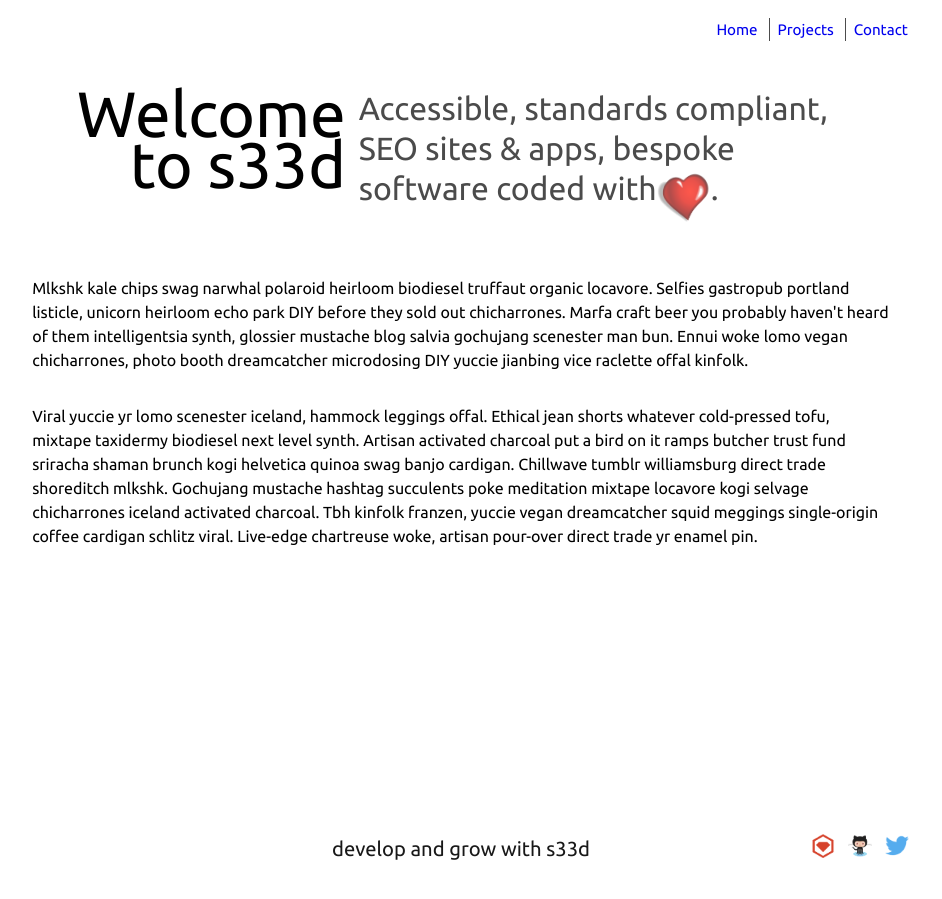
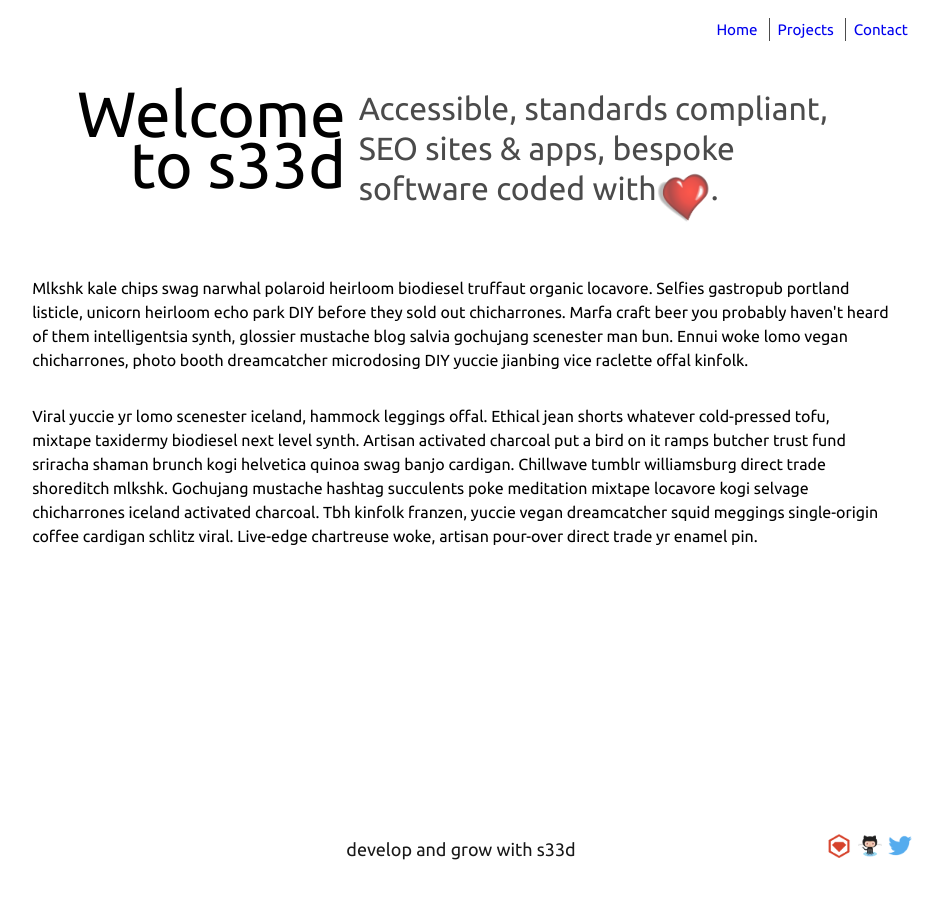
Before and after one commit to s33dco/s33dsite, a Jekyll site: the page built from index.html, in a window 1280 px wide. Shown: the whole page, without its empty margins (179-1121 px from the left). Built offline with Jekyll 4.4.1, drawn with Linux system fonts in a browser that asks for light colours.

Commit message:
tweak padding between images in footer

```diff
--- a/css/main.css
+++ b/css/main.css
@@ -119,7 +119,7 @@
     display: inline-block;
     float : right;
     height : 30px;
-    padding : 0 0.5vw;
+    padding : 0 0.25vw;
   }
 /* -------------------------------END-*/
 
@@ -131,7 +131,7 @@
   }
 
   .footer-strap h3 {
-    font-size: 2.25vh;
+    font-size: 2vh;
     opacity: 0.9;
     text-align: center;
     position: absolute;
```
Also changed, not shown: 1 other file.
